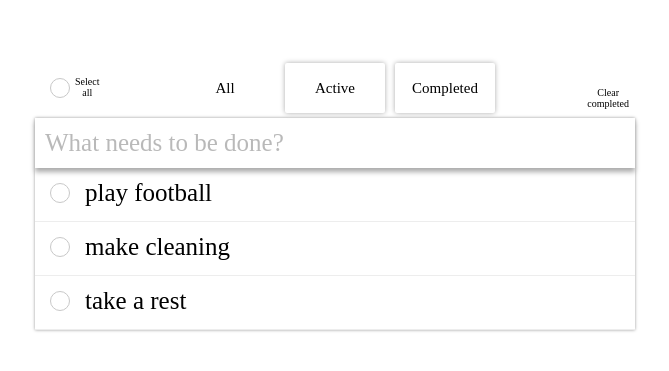
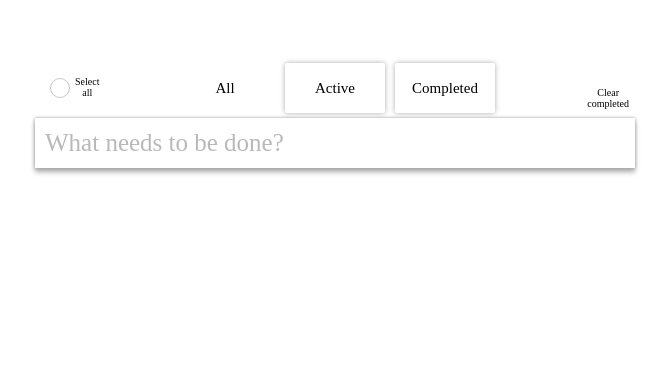
Before and after one commit to arturzybin/react-todo, a React (Create React App) app: page / in a window 1280 px wide. Shown: the part 137-508 px from the top of the page, without its empty margins (305-974 px from the left). Built offline with nearby package versions, Linux system fonts and the light colour scheme.

Commit message:
build production version, remove temporary things like template array of tasks

```diff
--- a/src/App.js
+++ b/src/App.js
@@ -9,25 +9,9 @@ class App extends React.Component {
   constructor(props) {
     super(props)
     this.state = {
-      nextId: 3,
+      nextId: 0,
       choosenCategory: 'all',
-      tasks: [
-        {
-          id: 0,
-          text: 'take a rest',
-          done: false,
-        },
-        {
-          id: 1,
-          text: 'make cleaning',
-          done: false,
-        },
-        {
-          id: 2,
-          text: 'play football',
-          done: false,
-        },
-      ],
+      tasks: [],
     }
   }
 
@@ -125,11 +109,16 @@ class App extends React.Component {
 
 
   checkAllSelected = () => {
+    if (this.state.tasks.length === 0){
+      return false;
+    }
+
     for (let item of this.state.tasks) {
       if ( !item.done) {
         return false;
       }
     }
+
     return true;
   }
 
```
Also changed, not shown: 1 other file (tests, documents, lock files or other folders).
